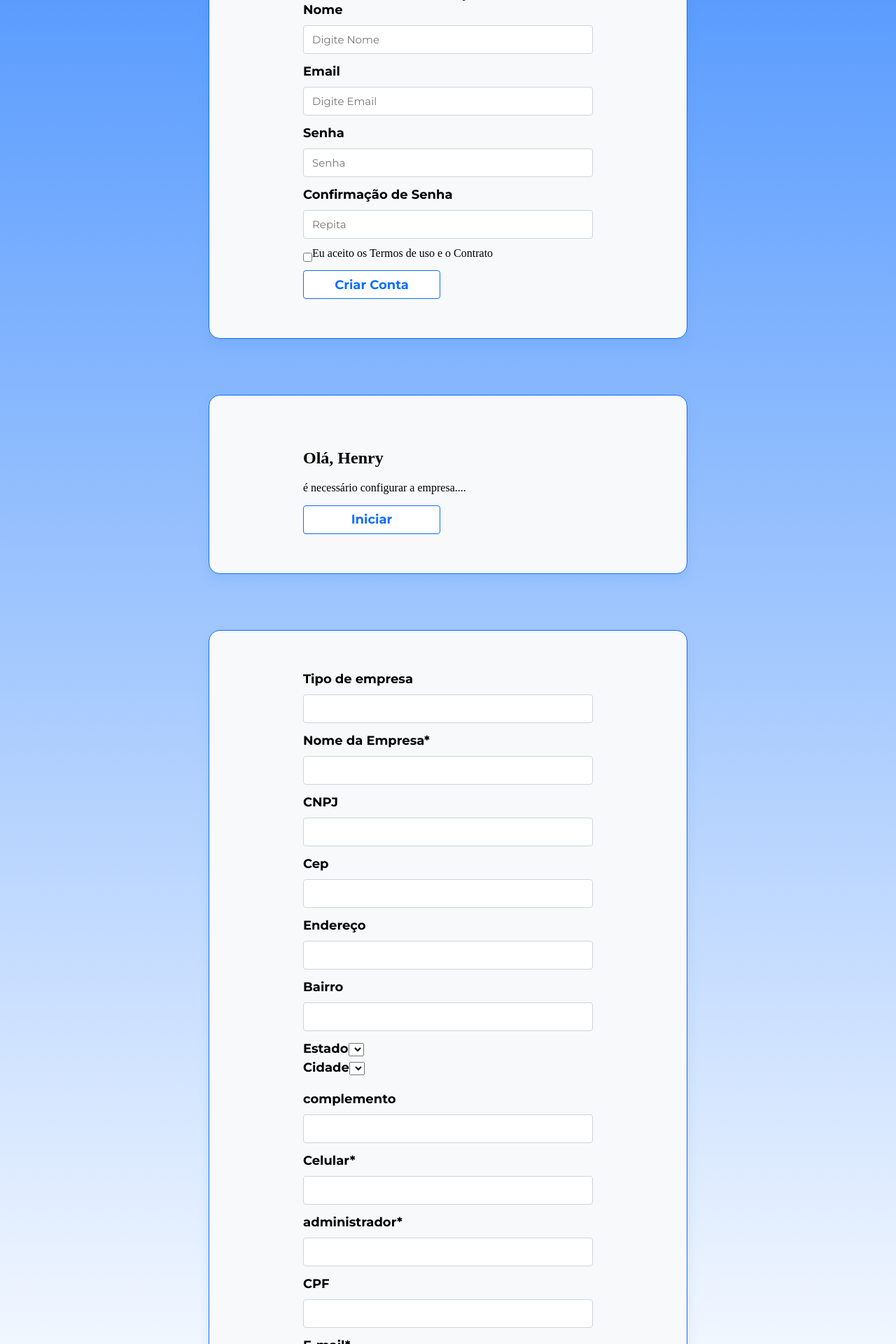
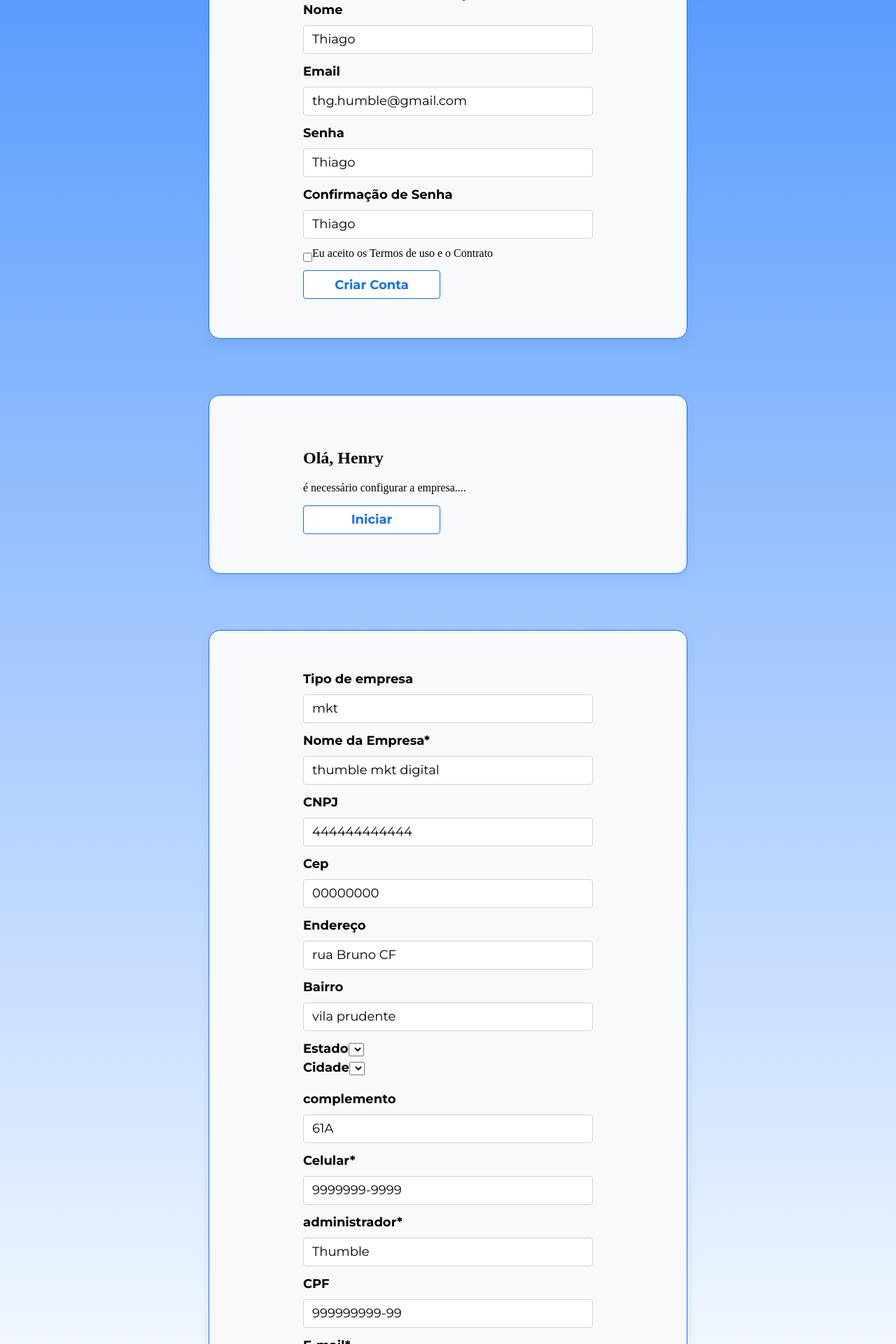
Before and after one commit to thiagohumble/meuth360, an Angular app: page / in a window 1280 px wide. Shown: the part 380-2300 px from the top of the page at 70% size. Built offline with nearby package versions, Linux system fonts and the light colour scheme; a web font is replaced by a local one.

Commit message:
comunicação com o formulário

```diff
--- a/src/app/pages/company-registration/company-registration.component.html
+++ b/src/app/pages/company-registration/company-registration.component.html
@@ -1,17 +1,17 @@
 <app-container>
-	<form action="">
+	<form [formGroup]="formContact">
 		<label for="companyType">Tipo de empresa</label>
-		<input type="text" id="companyType" placeholder="">
+		<input type="text" id="companyType" placeholder="" formControlName="companyType">
 		<label for="companyName">Nome da Empresa*</label>
-		<input type="text" id="companyName" placeholder="">
-		<label for="cpng">CNPJ</label>
-		<input type="text" id="cpng" placeholder="">
+		<input type="text" id="companyName" placeholder="" formControlName="companyName">
+		<label for="cpnj">CNPJ</label>
+		<input type="text" id="cpnj" placeholder="" formControlName="cpnj">
 		<label for="cep">Cep</label>
-		<input type="text" id="cep" placeholder="">
+		<input type="text" id="cep" placeholder="" formControlName="cep">
 		<label for="address">Endereço</label>
-		<input type="text" id="address" placeholder="">
+		<input type="text" id="address" placeholder="" formControlName="address">
 		<label for="neighborhood">Bairro</label>
-		<input type="text" id="neighborhood" placeholder="">
+		<input type="text" id="neighborhood" placeholder="" formControlName="neighborhood">
 		<div>
 			<label for="state">Estado</label>
 			<select type="text" id="state"></select>
@@ -22,15 +22,15 @@
 		</div>
 		<br>
 		<label for="complement">complemento</label>
-		<input type="text" id="complement" placeholder="">
+		<input type="text" id="complement" placeholder="" formControlName="complement">
 		<label for="mobile">Celular*</label>
-		<input type="text" id="mobile" placeholder="">
+		<input type="text" id="mobile" placeholder="" formControlName="mobile">
 		<label for="adm">administrador*</label>
-		<input type="text" id="adm" placeholder="">
+		<input type="text" id="adm" placeholder="" formControlName="adm">
 		<label for="cpf">CPF</label>
-		<input type="text" id="cpf" placeholder="">
+		<input type="text" id="cpf" placeholder="" formControlName="cpf">
 		<label for="email">E-mail*</label>
-		<input type="text" id="email" placeholder="">
+		<input type="text" id="email" placeholder="" formControlName="email">
 
 		<section class="buttons">
 			<button type="button" class="button">
--- a/src/app/pages/company-registration/company-registration.component.ts
+++ b/src/app/pages/company-registration/company-registration.component.ts
@@ -1,15 +1,35 @@
 import { Component } from '@angular/core';
 import { ContainerComponent } from '../../componentes/container/container.component';
+import { FormControl, FormGroup, ReactiveFormsModule } from '@angular/forms';
 
 @Component({
   selector: 'app-company-registration',
   standalone: true,
   imports: [
-    ContainerComponent
+    ContainerComponent,
+    ReactiveFormsModule
   ],
   templateUrl: './company-registration.component.html',
   styleUrl: './company-registration.component.css'
 })
 export class CompanyRegistrationComponent {
+  formContact!: FormGroup;
 
+  constructor() {
+    this.formContact = new FormGroup({
+      companyType: new FormControl('mkt'),
+      companyName: new FormControl('thumble mkt digital'),
+      cpnj: new FormControl('444444444444'),
+      cep: new FormControl('00000000'),
+      address: new FormControl('rua Bruno CF'),
+      neighborhood: new FormControl('vila prudente'),
+      state: new FormControl('SP'),
+      city: new FormControl('SP'),
+      complement: new FormControl('61A'),
+      mobile: new FormControl('9999999-9999'),
+      adm: new FormControl('Thumble'),
+      cpf: new FormControl('999999999-99'),
+      email: new FormControl('thg.humble@gmail.com')
+    })
+  }
 }
--- a/src/app/pages/createaccount/createaccount.component.html
+++ b/src/app/pages/createaccount/createaccount.component.html
@@ -9,15 +9,15 @@
 			<div>Preencha seus dados para ter acesso</div>
 		</section>
 
-		<form action="">
-			<label for="nome">Nome</label>
-			<input type="text" id="nome" placeholder="Digite Nome">
-			<label for="Email">Email</label>
-			<input type="text" id="email" placeholder="Digite Email">
-			<label for="senha">Senha</label>
-			<input type="text" id="telefone" placeholder="Senha">
+		<form [formGroup]="accountForm">
+			<label for="name">Nome</label>
+			<input type="text" id="name" placeholder="Digite Nome" formControlName="name">
+			<label for="email">Email</label>
+			<input type="text" id="email" placeholder="Digite Email" formControlName="email">
+			<label for="psw">Senha</label>
+			<input type="text" id="psw" placeholder="psw" formControlName="psw">
 			<label for="senha">Confirmação de Senha</label>
-			<input type="text" id="repita" placeholder="Repita">
+			<input type="text" id="pswAgain" placeholder="pswAgain" formControlName="pswAgain">
 			<div class="input-container">
 				<span class=""><input type="checkbox" name="termo" ></span>	 Eu aceito os Termos de uso e o Contrato
 			</div>
--- a/src/app/pages/createaccount/createaccount.component.ts
+++ b/src/app/pages/createaccount/createaccount.component.ts
@@ -1,15 +1,26 @@
 import { Component } from '@angular/core';
 import { ContainerComponent } from '../../componentes/container/container.component';
+import { FormControl, FormGroup, ReactiveFormsModule } from '@angular/forms';
 
 @Component({
   selector: 'app-createaccount',
   standalone: true,
   imports: [
-    ContainerComponent
+    ContainerComponent,
+    ReactiveFormsModule
   ],
   templateUrl: './createaccount.component.html',
   styleUrl: './createaccount.component.css'
 })
 export class CreateaccountComponent {
+  accountForm!: FormGroup;
 
+  constructor() {
+    this.accountForm = new FormGroup({
+      name: new FormControl('Thiago'),
+      email: new FormControl('thg.humble@gmail.com'),
+      psw: new FormControl('Thiago'),
+      pswAgain: new FormControl('Thiago')
+    })
+  }
 }
```
